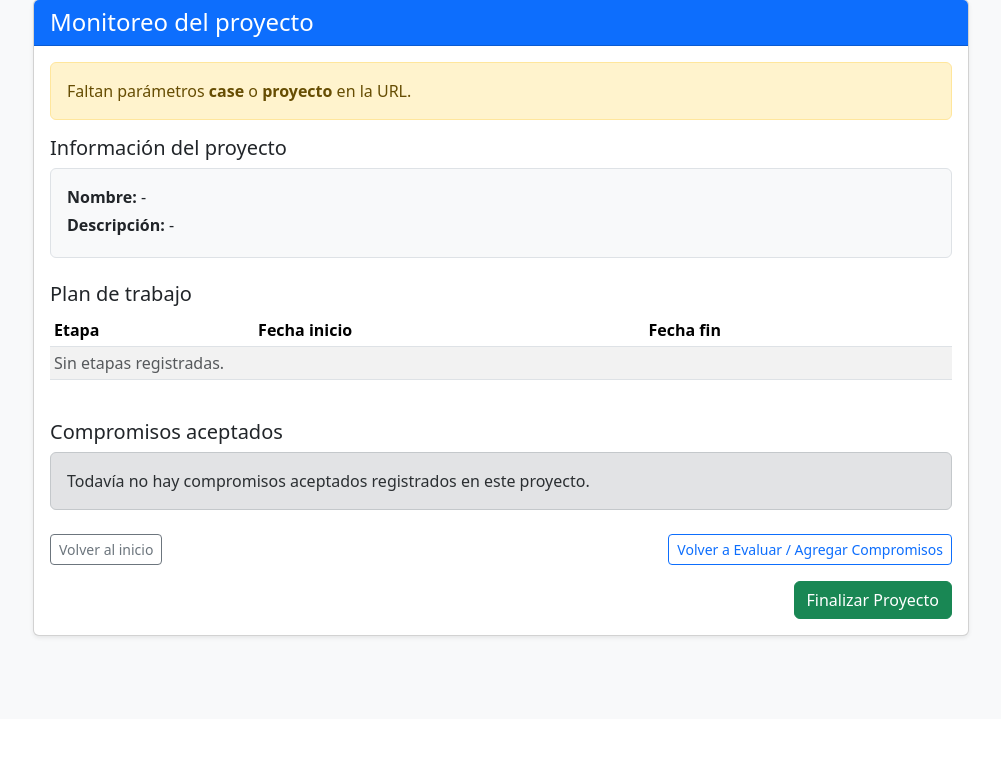
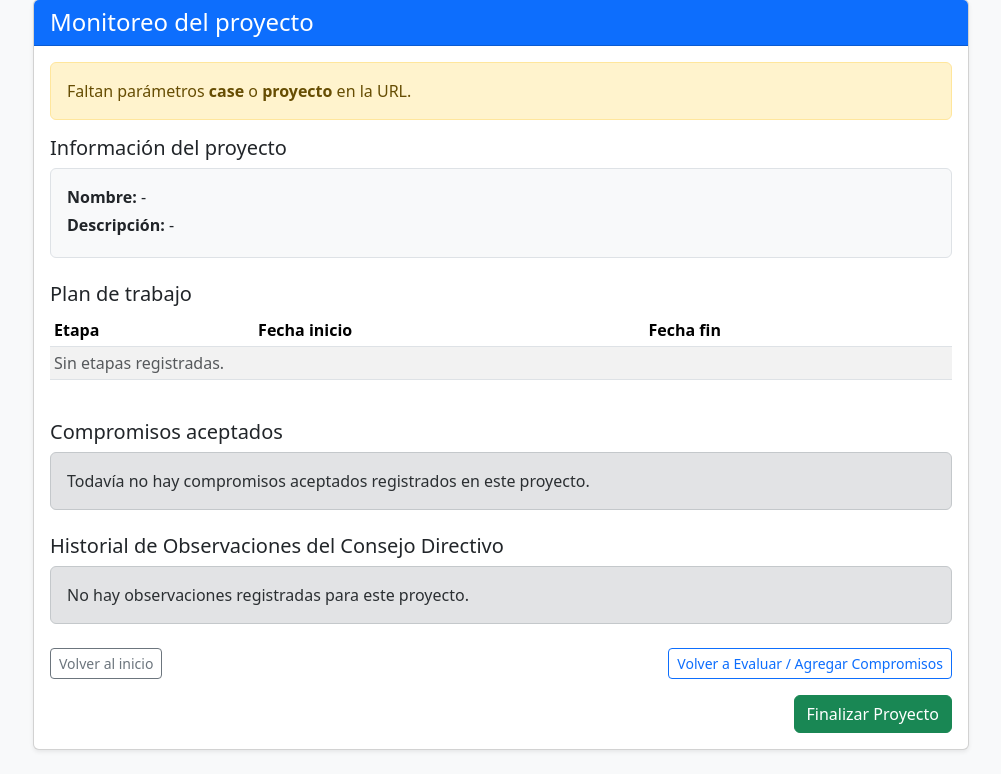
Before and after one commit to tobinapoli/api-front-bonita, a Django app: page /bonita/monitoreo/ in a window 1280 px wide. Shown: the part 81-855 px from the top of the page, without its empty margins (139-1140 px from the left). Before the commit the page ends 720 px from the top, so only its background shows below. Run offline with Django 5.2, Linux system fonts and the light colour scheme.

Commit message:
historial de observaciones

```diff
--- a/bonita/templates/bonita/monitoreo.html
+++ b/bonita/templates/bonita/monitoreo.html
@@ -66,6 +66,15 @@
         </div>
       </section>
 
+      <section class="mt-4">
+        <h5>Historial de Observaciones del Consejo Directivo</h5>
+        <div id="historialObservaciones">
+          <div class="alert alert-secondary mb-0">
+            No hay observaciones registradas para este proyecto.
+          </div>
+        </div>
+      </section>
+
       <div class="mt-4 d-flex justify-content-between">
         <a href="/bonita/login/" class="btn btn-outline-secondary btn-sm">
           Volver al inicio
@@ -127,6 +136,7 @@
   const pDescripcion      = document.getElementById("pDescripcion");
   const tablaEtapas       = document.getElementById("tablaEtapas");
   const listaCompromisos  = document.getElementById("listaCompromisos");
+  const historialObservaciones = document.getElementById("historialObservaciones");
   const btnVolverProyecto = document.getElementById("btnVolverProyecto");
   const btnFinalizarProyecto = document.getElementById("btnFinalizarProyecto");
 
@@ -216,7 +226,47 @@
         listaCompromisos.innerHTML = html;
       }
 
-      // 2. Lógica de OBSERVACIONES PENDIENTES
+      // 2. Renderizar historial de observaciones
+      const observaciones = j.historialObservaciones || [];
+      if (!observaciones.length) {
+        historialObservaciones.innerHTML = `
+          <div class="alert alert-secondary mb-0">
+            No hay observaciones registradas para este proyecto.
+          </div>`;
+      } else {
+        const htmlObs = observaciones.map(obs => {
+          const estadoBadge = getEstadoBadge(obs.estado);
+          const fechaCreacion = obs.fecha_creacion ? new Date(obs.fecha_creacion).toLocaleDateString('es-AR') : '-';
+          const fechaRespuesta = obs.fecha_respuesta ? new Date(obs.fecha_respuesta).toLocaleDateString('es-AR') : '-';
+
+          return `
+            <div class="card mb-3 shadow-sm">
+              <div class="card-header d-flex justify-content-between align-items-center">
+                <span><strong>Observación #${obs.id}</strong></span>
+                ${estadoBadge}
+              </div>
+              <div class="card-body">
+                <p class="mb-2"><strong>📋 Observación del Consejo:</strong></p>
+                <p class="text-muted mb-3" style="white-space: pre-line;">${escapeHtml(obs.texto)}</p>
+
+                ${obs.respuesta ? `
+                  <hr>
+                  <p class="mb-2"><strong>💬 Respuesta de la ONG:</strong></p>
+                  <p class="text-muted mb-2" style="white-space: pre-line;">${escapeHtml(obs.respuesta)}</p>
+                  <small class="text-muted">Respondida el: ${fechaRespuesta}</small>
+                ` : ''}
+
+                <div class="mt-2 text-end small text-muted">
+                  Creada el: ${fechaCreacion}
+                </div>
+              </div>
+            </div>
+          `;
+        }).join("");
+        historialObservaciones.innerHTML = htmlObs;
+      }
+
+      // 3. Lógica de OBSERVACIONES PENDIENTES
       if (j.observacionPendiente) {
           const obs = j.observacionPendiente;
           let tituloAlert = "⚠️ Tienes una observación pendiente del Consejo";
@@ -254,6 +304,19 @@
       console.error(e);
       setMsg('<div class="alert alert-danger">Error de red al cargar el resumen.</div>');
     }
+  }
+
+  // --- Funciones auxiliares ---
+
+  function getEstadoBadge(estado) {
+    const badges = {
+      'pendiente': '<span class="badge bg-warning text-dark">⏳ Pendiente de respuesta</span>',
+      'respondida': '<span class="badge bg-info text-dark">💬 Respondida - En evaluación</span>',
+      'aprobada': '<span class="badge bg-success">✅ Aprobada</span>',
+      'rechazada': '<span class="badge bg-danger">❌ Rechazada</span>',
+      'vencida': '<span class="badge bg-secondary">⏰ Vencida</span>'
+    };
+    return badges[estado] || `<span class="badge bg-secondary">${estado}</span>`;
   }
 
   // --- Funciones para Responder ---
--- a/bonita/views.py
+++ b/bonita/views.py
@@ -1707,6 +1707,7 @@ def resumen_proyecto_api(req: HttpRequest):
 
         # 4) Consultar API Backend para ver observaciones pendientes/rechazadas
         observacion_pendiente = None
+        historial_observaciones = []
         if proyecto_id and jwt_token:
             try:
                 api_base = getattr(settings, "API_BASE_URL", "http://127.0.0.1:8000")
@@ -1720,6 +1721,11 @@ def resumen_proyecto_api(req: HttpRequest):
                 resp_obs = requests.get(url_obs, headers=headers, timeout=5)
                 if resp_obs.status_code == 200:
                     lista_obs = resp_obs.json()
+
+                    # Guardar el historial completo de observaciones
+                    historial_observaciones = lista_obs
+
+                    # Buscar observaciones pendientes/rechazadas para bloqueo
                     pendientes = [
                         o for o in lista_obs
                         if o.get("estado") in ["pendiente", "rechazada"]
@@ -1746,6 +1752,7 @@ def resumen_proyecto_api(req: HttpRequest):
                 "etapas": etapas,
                 "compromisosAceptados": compromisos_detalle,
                 "observacionPendiente": observacion_pendiente,
+                "historialObservaciones": historial_observaciones,
             },
             status=200,
         )
```
